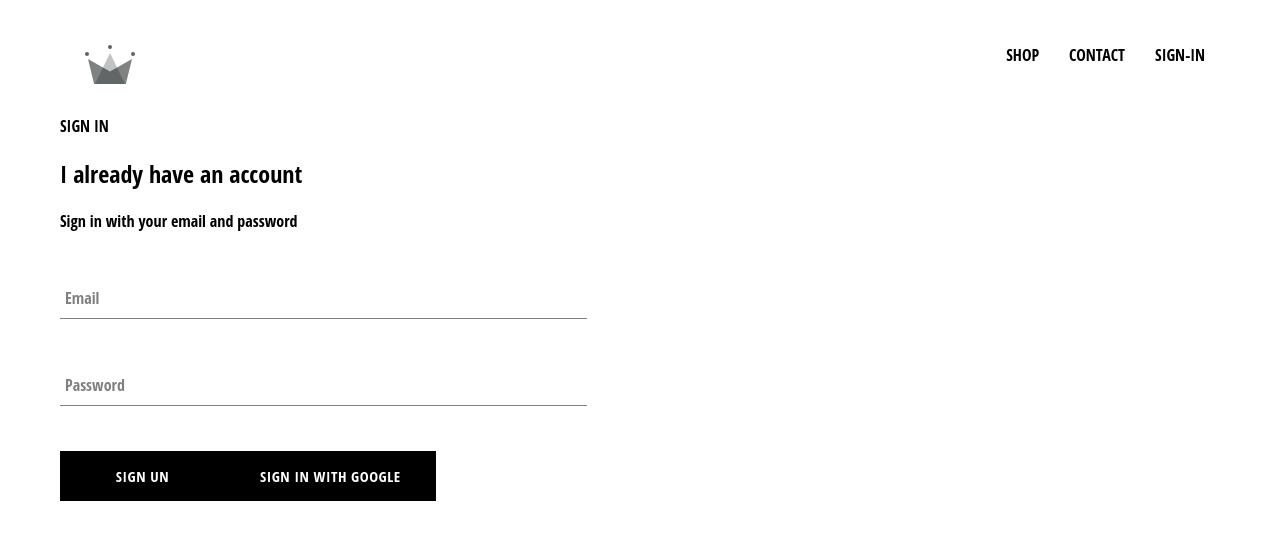
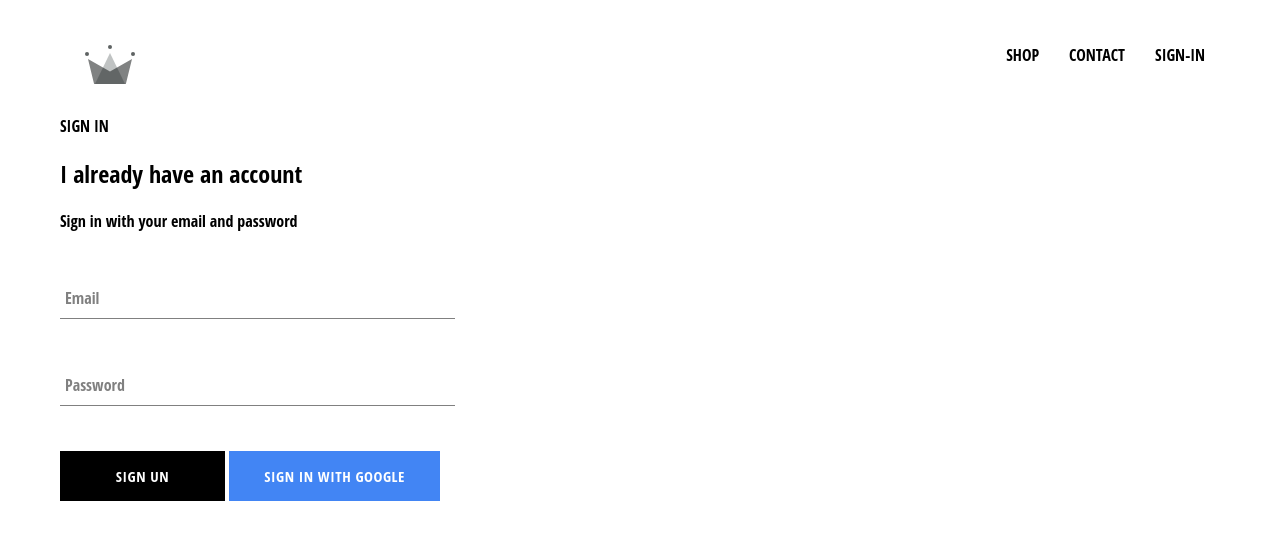
Before and after one commit to Asguerrero/crown-shopping, a React (Create React App) app: page /signin in a window 1280 px wide. Shown: the top 540 px of the page. Built offline with nearby package versions, Linux system fonts and the light colour scheme; no server answers; the HTML template or start-up script is replaced by a standard one.

Commit message:
Integrated firebase into appplication, created sign in component and sign in with google

```diff
--- a/src/components/custom-button/custom-button.component.jsx
+++ b/src/components/custom-button/custom-button.component.jsx
@@ -1,8 +1,8 @@
 import React from 'react';
 import './custom-button.style.scss'
 
-const CustomButton = ({children, ...otherProps}) => (
-    <button className='custom-button' {...otherProps}>
+const CustomButton = ({children, isGoogleSignIn, ...otherProps}) => (
+    <button className={`${isGoogleSignIn ? 'google-sign-in' : ''} custom-button `} {...otherProps}>
         {children}
     </button>
 )
--- a/src/components/custom-button/custom-button.style.scss
+++ b/src/components/custom-button/custom-button.style.scss
@@ -19,4 +19,14 @@
       color: black;
       border: 1px solid black;
     }
+
+    &.google-sign-in {
+      background-color: #4285f4;
+      color: white;
+
+    &hover{
+      background-color: #357ae8;
+      border: none;
+    }
+    }
   }
--- a/src/components/header/header.component.jsx
+++ b/src/components/header/header.component.jsx
@@ -20,14 +20,14 @@
 
             { currentUser ?
 
-            <div className="option" onClick={()=> auth.signOut()}>SIGN OUT</div>
+            <div className="option" onClick={() => auth.signOut()}>SIGN OUT</div>
              :
 
              <Link className='option' to='/signin'>
-            SIGN-IN
+                SIGN-IN
              </Link>
 
-        }
+            }
 
         </div>
 
--- a/src/components/sign-in/sign-in.component.jsx
+++ b/src/components/sign-in/sign-in.component.jsx
@@ -45,9 +45,11 @@
                         value={this.state.password}
                         handleChange= {this.handleChange}
                         required></FormInput>
+                    <div className='buttons'>
+                        <CustomButton type="submit">Sign un</CustomButton>
+                        <CustomButton onClick={signInWithGoogle} isGoogleSignIn = {true}>{' '}Sign in with Google {' '}</CustomButton>
+                    </div>
 
-                    <CustomButton type="submit">Sign un</CustomButton>
-                    <CustomButton onClick={signInWithGoogle}>{' '}Sign in with Google {' '}</CustomButton>
                 </form>
             </div>
         )
--- a/src/components/sign-in/sign-in.style.scss
+++ b/src/components/sign-in/sign-in.style.scss
@@ -1,9 +1,14 @@
 .sign-in{
-    width: 40vw;
+    width: 380px;
     display: flex;
     flex-direction: column;
 
     .title{
         margin-top: 10px;
     }
+
+    .buttons{
+        display: flex;
+        justify-content: space-between;
+    }
 }
```
